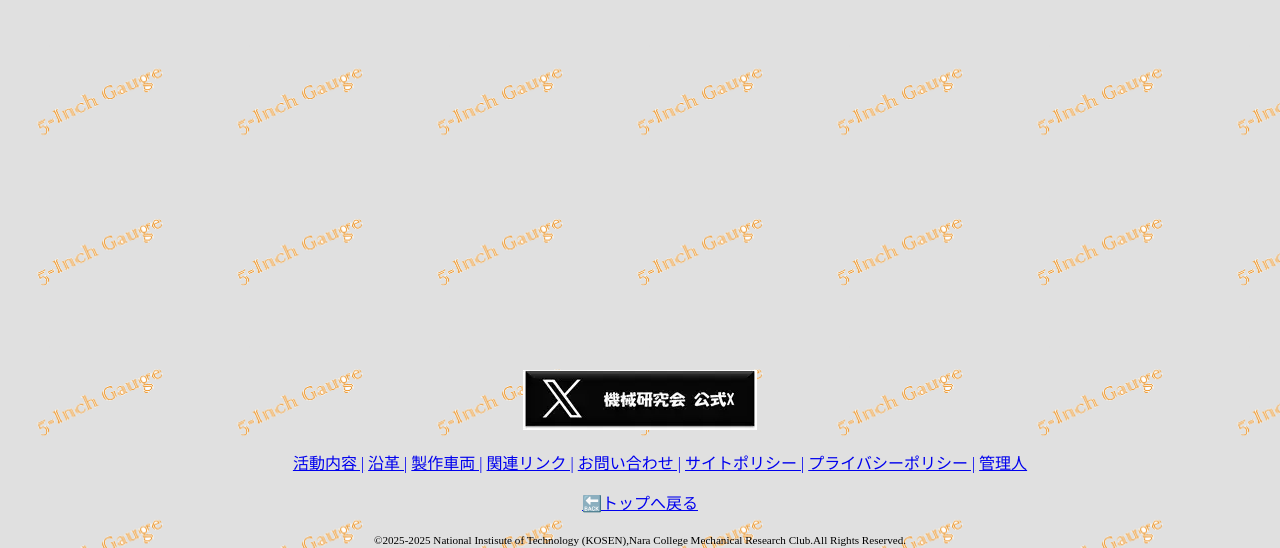
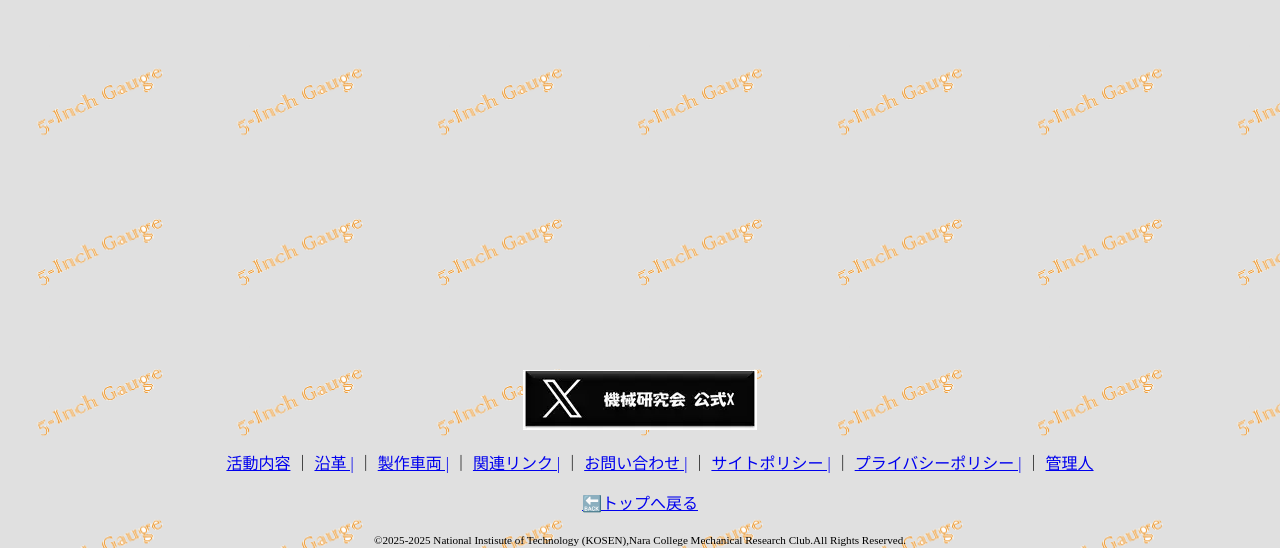
Before and after one commit to nnct-mekaken/mekaken.github.io, a plain HTML site: page index.html in a window 1280 px wide. Shown: the part 1630-2178 px from the top of the page. Drawn offline with Linux system fonts and the light colour scheme.

Commit message:
Update index.html

```diff
--- a/index.html
+++ b/index.html
@@ -68,13 +68,20 @@
                 </a>
             </div>
             <ul id="undermenu">
-                <li><a href="activity.html">活動内容  |</a></li>
+                <li><a href="activity.html">活動内容</a></li>
+                <li> ｜ </li>
                 <li><a href="history.html">沿革  |</a></li>
+                <li> ｜ </li>
                 <li><a href="vehicle.html">製作車両  |</a></li>
+                <li> ｜ </li>
                 <li><a href="link.html">関連リンク  |</a></li>
+                <li> ｜ </li>
                 <li><a href="https://mekaken2024.wixsite.com/nnct-kikaikenkyukai/contact-1">お問い合わせ  |</a></li>
+                <li> ｜ </li>
                 <li><a href="sitepolicy.html">サイトポリシー  |</a></li>
+                <li> ｜ </li>
                 <li><a href="privacypolicy.html">プライバシーポリシー  |</a></li>
+                <li> ｜ </li>
                 <li><a href="person.html">管理人</a></li>
             </ul>
             <p><a href="#">🔙トップへ戻る</a> </p>
```
